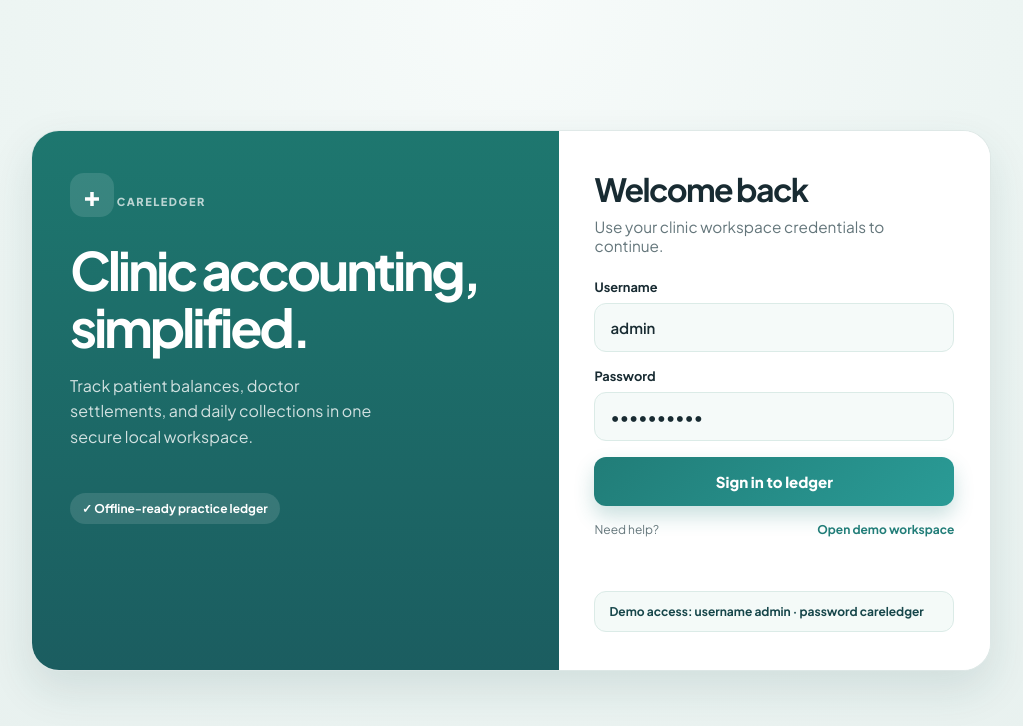
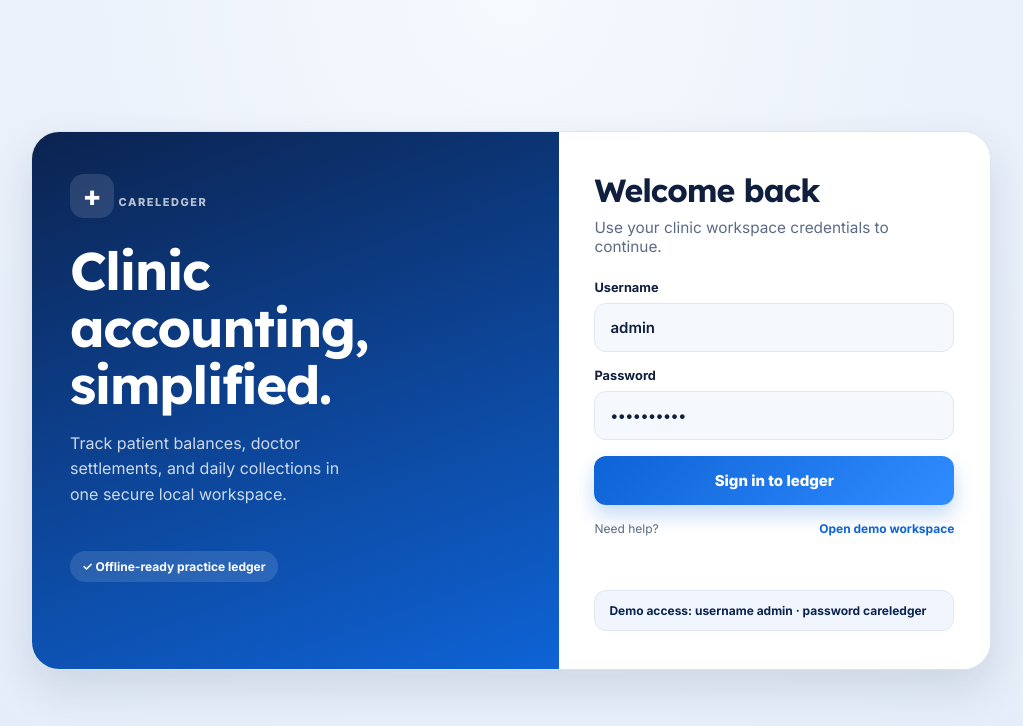
Before and after one commit to widdix123/careledger, a website: page login/index.html in a window 1280 px wide. Shown: the whole page, without its empty margins (129-1152 px from the left). Drawn offline with Linux system fonts and the light colour scheme.

Commit message:
Clinical blue theme, collapsible sidebar groups, payment search
- New Inter/Lexend typography and navy/medical-blue theme (theme.css)
- Patients and Doctor sidebar groups toggle open/closed and remember state
- Search bars on Payment history and Doctor payments
- Header banner always shows the clinic name; date is now live

Co-Authored-By: Claude Opus 5.5 <noreply@anthropic.com>

```diff
--- a/login/index.html
+++ b/login/index.html
@@ -4,7 +4,7 @@
   <meta charset="UTF-8" />
   <meta name="viewport" content="width=device-width, initial-scale=1.0" />
   <title>CareLedger Login</title>
-  <meta name="theme-color" content="#217d78" />
+  <meta name="theme-color" content="#0b2350" />
   <meta name="mobile-web-app-capable" content="yes" />
   <meta name="apple-mobile-web-app-capable" content="yes" />
   <meta name="apple-mobile-web-app-status-bar-style" content="default" />
@@ -15,18 +15,18 @@
   <link rel="manifest" href="../manifest.webmanifest" />
   <link rel="preconnect" href="https://fonts.googleapis.com">
   <link rel="preconnect" href="https://fonts.gstatic.com" crossorigin>
-  <link href="https://fonts.googleapis.com/css2?family=DM+Mono:wght@400;500&family=Plus+Jakarta+Sans:wght@400;500;600;700;800&display=swap" rel="stylesheet">
+  <link href="https://fonts.googleapis.com/css2?family=Inter:wght@400;500;600;700;800&family=Lexend:wght@500;600;700&display=swap" rel="stylesheet">
   <style>
     :root {
-      --bg: #edf5f3;
+      --bg: #eaf1fb;
       --panel: #ffffff;
-      --panel-soft: #f5faf9;
-      --teal: #217d78;
-      --teal-deep: #16464a;
-      --line: #dbebe7;
-      --muted: #64767b;
-      --text: #182b32;
-      --shadow: 0 18px 44px rgba(22, 70, 74, 0.12);
+      --panel-soft: #f5f8fd;
+      --teal: #0e63d6;
+      --teal-deep: #0b2350;
+      --line: #dfe7f3;
+      --muted: #5b6b85;
+      --text: #0f1f3d;
+      --shadow: 0 18px 44px rgba(15, 31, 61, 0.12);
     }
     * { box-sizing: border-box; }
     body {
@@ -34,16 +34,16 @@
       min-height: 100vh;
       display: grid;
       place-items: center;
-      background: radial-gradient(circle at top, #f7fbfa 0%, var(--bg) 48%, #e7f0ee 100%);
+      background: radial-gradient(circle at top, #f6f9fe 0%, var(--bg) 48%, #e3ecf9 100%);
       color: var(--text);
-      font-family: 'Plus Jakarta Sans', sans-serif;
+      font-family: 'Inter', sans-serif;
     }
     .login-shell {
       display: grid;
       grid-template-columns: 1.1fr .9fr;
       width: min(960px, calc(100vw - 32px));
       background: rgba(255,255,255,0.7);
-      border: 1px solid rgba(125, 159, 156, 0.22);
+      border: 1px solid rgba(120, 145, 190, 0.22);
       border-radius: 28px;
       box-shadow: var(--shadow);
       overflow: hidden;
@@ -51,7 +51,7 @@
     }
     .brand-panel {
       padding: 42px 38px;
-      background: linear-gradient(180deg, #1e776f 0%, #1b5d60 100%);
+      background: linear-gradient(160deg, #0b2350 0%, #0e63d6 100%);
       color: #fff;
       position: relative;
     }
@@ -132,24 +132,24 @@
       border: 1px solid var(--line);
       border-radius: 12px;
       padding: 14px 15px;
-      font: 600 15px 'Plus Jakarta Sans', sans-serif;
+      font: 600 15px 'Inter', sans-serif;
       color: var(--text);
       background: var(--panel-soft);
       width: 100%;
     }
     input:focus {
-      outline: 2px solid rgba(33,125,120,.16);
+      outline: 2px solid rgba(14,99,214,.16);
       border-color: var(--teal);
     }
     .primary-button {
       border: 0;
       border-radius: 12px;
-      background: linear-gradient(135deg, var(--teal) 0%, #2a9b96 100%);
+      background: linear-gradient(135deg, var(--teal) 0%, #2f8cff 100%);
       color: white;
       padding: 15px 18px;
-      font: 800 15px 'Plus Jakarta Sans', sans-serif;
+      font: 800 15px 'Inter', sans-serif;
       cursor: pointer;
-      box-shadow: 0 10px 20px rgba(33,125,120,.24);
+      box-shadow: 0 10px 20px rgba(14,99,214,.24);
     }
     .helper-row {
       display: flex;
@@ -168,7 +168,7 @@
       margin-top: 20px;
       padding: 12px 14px;
       border-radius: 12px;
-      background: #f4faf8;
+      background: #f1f6fe;
       border: 1px solid var(--line);
       color: var(--teal-deep);
       font-size: 12px;
@@ -187,6 +187,7 @@
       .brand-panel, .form-panel { padding: 28px 22px; }
       .brand-copy { max-width: none; }
     }
+    h1, h2 { font-family: 'Lexend', 'Inter', sans-serif; font-weight: 700; letter-spacing: -0.03em; }
   </style>
 </head>
 <body>
--- a/service-worker.js
+++ b/service-worker.js
@@ -1,5 +1,5 @@
-const CACHE_NAME = 'careledger-shell-v4';
-const APP_SHELL = ['./', './index.html', './styles.css', './app.js', './manifest.webmanifest', './login/', './logout/', './icon.svg', './icons/icon-192.png', './icons/icon-512.png', './icons/icon-maskable-512.png', './icons/apple-touch-icon.png', './icons/favicon-32.png', './vendor/nepali-date-converter.umd.js'];
+const CACHE_NAME = 'careledger-shell-v6';
+const APP_SHELL = ['./', './index.html', './styles.css', './theme.css', './app.js', './manifest.webmanifest', './login/', './logout/', './icon.svg', './icons/icon-192.png', './icons/icon-512.png', './icons/icon-maskable-512.png', './icons/apple-touch-icon.png', './icons/favicon-32.png', './vendor/nepali-date-converter.umd.js'];
 
 self.addEventListener('install', event => {
   event.waitUntil(caches.open(CACHE_NAME).then(cache => cache.addAll(APP_SHELL)));
--- /dev/null
+++ b/theme.css
@@ -0,0 +1,156 @@
+/* CareLedger clinical theme: loaded last, overrides styles.css and inline styles */
+:root{
+  --ink:#0f1f3d;--muted:#5b6b85;--line:#e2e8f2;--paper:#f2f6fc;--white:#fff;
+  --teal:#0e63d6;--teal-deep:#0a3f8f;--teal-soft:#e7f0fe;
+  --gold:#e08a00;--gold-soft:#fff3dc;
+  --blue:#0891b2;--blue-soft:#e0f5fa;
+  --coral:#e5484d;--coral-soft:#fdecec;
+  --green:#12a36b;--green-soft:#e2f7ee;
+  --navy:#0b2350;--navy-2:#123a7a;
+  --shadow:0 1px 2px rgba(15,31,61,.04),0 8px 24px rgba(15,31,61,.06);
+  --ui:'Inter',system-ui,-apple-system,sans-serif;--display:'Lexend','Inter',system-ui,sans-serif;
+}
+body{background:var(--paper);color:var(--ink);font-family:var(--ui);font-size:15px}
+button,input,select,textarea{font-family:var(--ui)}
+h1,h2,h3,.brand{font-family:var(--display)}
+
+/* Monospace labels → clear sans */
+.eyebrow,.nav-label,th,.nav-count,.filter-tab span,.doctor-settlement,.pending-percent{font-family:var(--ui)!important}
+.balance,.visit-count,.activity-amount,.report-line strong,.history-line>strong,.payment-balance strong,td{font-family:var(--ui);font-variant-numeric:tabular-nums}
+.balance,.visit-count,.activity-amount,.report-line strong,.history-line>strong{font-weight:700}
+
+/* Sidebar: navy clinical panel */
+.sidebar{background:linear-gradient(180deg,var(--navy) 0%,var(--navy-2) 100%);border-right:0;color:#dbe6ff;position:sticky;top:0;height:100vh;overflow-y:auto}
+.brand{color:#fff;font-weight:700;font-size:21px;letter-spacing:-.4px}
+.brand-mark{background:#fff;color:var(--teal);border-radius:10px;width:32px;height:32px;font-size:24px;font-weight:700;box-shadow:0 4px 14px rgba(0,0,0,.2)}
+.practice-switcher{background:rgba(255,255,255,.07);border:1px solid rgba(255,255,255,.12)}
+.practice-switcher strong{color:#fff}
+.practice-switcher select{background:rgba(255,255,255,.95);border:0;font:600 12px var(--ui);color:var(--ink);width:150px}
+.chevron{color:#9fb4dc}
+.clinic-dot,.sync-dot{background:#3ddc97;box-shadow:0 0 0 4px rgba(61,220,151,.18)}
+.nav-item{color:#c3d2f0;font:500 14px var(--ui);border-radius:10px}
+.nav-item:hover{background:rgba(255,255,255,.08);color:#fff}
+.nav-item.active{background:#fff;color:var(--teal);font-weight:700;box-shadow:0 6px 18px rgba(0,0,0,.18)}
+.nav-count{background:rgba(255,255,255,.14);color:#fff;font-weight:700}
+.nav-item.active .nav-count{background:var(--teal-soft);color:var(--teal)}
+.nav-sub{border-left-color:rgba(255,255,255,.14)}
+.nav-sub .nav-item.nav-action{color:#8fd3ff}
+.nav-sub .nav-item.nav-action:hover{color:#fff}
+
+/* Collapsible nav groups */
+.nav-group-title{width:calc(100% - 8px);margin:0 4px 4px;padding:9px 8px;border:0;border-radius:8px;background:transparent;color:#fff;font:700 11.5px var(--ui);letter-spacing:1px;cursor:pointer;text-align:left}
+.nav-group-title:hover{background:rgba(255,255,255,.07)}
+.nav-group-title .nav-icon{color:#8fd3ff}
+.nav-group-title .group-chevron{margin-left:auto;font-size:13px;color:#9fb4dc;transition:transform .2s ease}
+.nav-group.collapsed .group-chevron{transform:rotate(-90deg)}
+.nav-group .nav-sub{overflow:hidden;max-height:400px;transition:max-height .25s ease,opacity .2s ease}
+.nav-group.collapsed .nav-sub{max-height:0;opacity:0}
+.nav-group-title .group-count{margin-left:auto;background:rgba(255,255,255,.14);color:#fff;border-radius:20px;padding:2px 7px;font-size:10px;letter-spacing:0;display:none}
+.nav-group.collapsed .group-count{display:inline-block}
+.nav-group.collapsed .group-count+.group-chevron{margin-left:8px}
+
+.sync-status{border-bottom-color:rgba(255,255,255,.12)}
+.sync-status strong,.user-chip strong{color:#fff}
+.sync-status small,.user-chip small{color:#9fb4dc}
+.avatar{background:linear-gradient(135deg,#8fd3ff,#fff);color:var(--navy)}
+.logout-link{color:#c3d2f0}
+.logout-link:hover{background:rgba(229,72,77,.18);color:#ffb4b6}
+
+/* Header banner */
+.main-content{padding:28px 40px 54px}
+.topbar{position:relative;overflow:hidden;align-items:center;margin-bottom:22px;padding:26px 30px;border-radius:18px;color:#fff;background:linear-gradient(120deg,var(--teal-deep) 0%,var(--teal) 55%,#2f8cff 100%);box-shadow:0 14px 34px rgba(14,99,214,.25)}
+.topbar::after{content:"";position:absolute;right:-30px;top:-40px;width:220px;height:220px;opacity:.12;pointer-events:none;background:
+  linear-gradient(#fff,#fff) center/46px 160px no-repeat,linear-gradient(#fff,#fff) center/160px 46px no-repeat}
+.topbar>*{position:relative;z-index:1}
+.topbar .eyebrow{color:rgba(255,255,255,.78);font-weight:600;letter-spacing:1.4px}
+.topbar h1{color:#fff;font:700 32px var(--display);letter-spacing:-.8px;margin-top:6px}
+.topbar .icon-button{color:#fff}
+.notification-dot{background:#ffd166}
+.topbar .primary-button{background:#fff;color:var(--teal);box-shadow:0 6px 16px rgba(0,0,0,.15)}
+.topbar .primary-button:hover{background:#eef4ff}
+
+/* Workspace toggle */
+.workspace-toggle{margin:0 0 26px;background:#e3eaf5;border-radius:12px;padding:5px}
+.workspace-toggle-button{font:600 13px var(--ui);color:var(--muted);padding:9px 18px;border-radius:9px}
+.workspace-toggle-button.active{background:#fff;color:var(--teal);box-shadow:0 2px 10px rgba(15,31,61,.1)}
+
+/* Headings & text */
+.section-intro h2{font:700 23px var(--display);letter-spacing:-.4px}
+.section-intro p,.panel-header p{color:var(--muted);font-size:13.5px}
+.panel-header h3,.report-card h3{font:600 16px var(--display);letter-spacing:-.1px}
+.eyebrow{color:#7d8ca5;font-weight:600}
+th{color:#6b7a93;font-weight:600;font-size:11.5px;letter-spacing:.5px;background:#f7f9fd}
+td{font-size:14px;color:var(--ink)}
+.treatment{color:var(--muted)}
+
+/* Buttons */
+.primary-button{background:var(--teal);border-radius:10px;font:600 13.5px var(--ui);padding:11px 18px;box-shadow:0 6px 16px rgba(14,99,214,.25)}
+.primary-button:hover{background:var(--teal-deep)}
+.secondary-button{border-radius:10px;font:600 13.5px var(--ui)}
+.text-button{color:var(--teal);font:600 13px var(--ui)}
+
+/* Cards */
+.panel,.stat-card,.report-card,.date-filter,.search-box{border-color:var(--line);border-radius:14px;box-shadow:var(--shadow)}
+.stat-card{border-top:0;position:relative;overflow:hidden;padding:20px 20px 16px}
+.stat-card::before{content:"";position:absolute;left:0;top:0;bottom:0;width:5px;background:var(--teal)}
+.accent-gold::before{background:var(--gold)}
+.accent-blue::before{background:var(--blue)}
+.accent-coral::before{background:var(--coral)}
+.stat-head{font:600 13px var(--ui);color:var(--muted)}
+.stat-icon{width:38px;height:38px;border-radius:11px;display:grid;place-items:center;background:var(--teal-soft);font-size:18px}
+.accent-gold .stat-icon{background:var(--gold-soft)}
+.accent-blue .stat-icon{background:var(--blue-soft)}
+.stat-card>strong{font:700 32px var(--display)!important;letter-spacing:-.8px!important;color:var(--ink);margin:10px 0 14px}
+.stat-foot{font-size:12px;color:#8a98b0}
+.trend.up{color:var(--green)}
+.trend.neutral{color:var(--gold)}
+.doctor-settlement{font-size:12px;color:var(--muted)}
+.date-filter{font:600 13px var(--ui);color:var(--muted)}
+.date-filter select{font:700 15px var(--display)!important;color:var(--ink);border-color:var(--line);border-radius:8px}
+
+/* Table rows */
+tbody tr{transition:background .15s}
+tbody tr:hover td{background:#f7faff}
+.patient-avatar{background:var(--teal-soft);color:var(--teal);font-weight:700}
+.patient-avatar.blue{background:var(--blue-soft);color:var(--blue)}
+.status-badge{border-radius:20px;padding:5px 10px;font:700 11px var(--ui)}
+.status-badge.cleared{background:var(--green-soft);color:var(--green)}
+.status-badge.outstanding{background:var(--coral-soft);color:var(--coral)}
+.progress-bar i{background:linear-gradient(90deg,var(--teal),#2f8cff)}
+.activity-icon{background:var(--green-soft);color:var(--green)}
+.activity-amount{color:var(--green)}
+.filter-tab{font:600 13.5px var(--ui)}
+
+.patient-list-panel th,.patient-list-panel td{padding-left:13px;padding-right:13px}
+.search-box input{font:500 14px var(--ui);width:170px}
+
+/* Reports */
+.outstanding-card,.cleared-card{border-top:0}
+.report-card{position:relative;overflow:hidden}
+.report-card::before{content:"";position:absolute;left:0;right:0;top:0;height:4px;background:var(--coral)}
+.cleared-card::before{background:var(--green)}
+.cleared-card .report-symbol{background:var(--green-soft);color:var(--green)}
+.cleared-card .report-line strong{color:var(--green)}
+.report-total{font:700 30px var(--display)!important}
+
+/* Modals */
+.modal{border-radius:18px;padding:28px}
+.modal-backdrop{background:rgba(11,35,80,.45);backdrop-filter:blur(3px)}
+.modal-header h2{font:700 22px var(--display)}
+.modal label{color:#44536d;font:600 13px var(--ui)}
+.modal input,.modal select,.modal textarea{border-color:var(--line);border-radius:10px;font:500 14px var(--ui);padding:12px 13px}
+.modal input:focus,.modal select:focus,.modal textarea:focus{border-color:var(--teal);box-shadow:0 0 0 4px var(--teal-soft)}
+.toast{background:var(--navy);border-radius:10px;font:500 13px var(--ui)}
+
+@media(max-width:1050px){.main-content{padding:24px 22px}}
+@media(max-width:720px){
+  .sidebar{height:auto;min-height:100vh;position:static}
+  .nav-group.collapsed .nav-sub{max-height:none;opacity:1}
+  .brand-mark{font-size:22px}
+  .topbar{padding:18px;border-radius:14px}
+  .topbar h1{font-size:22px}
+  .topbar::after{display:none}
+  .brand,.nav-item,.nav-sub .nav-item{font-size:0}
+  .nav-item .nav-count{display:none}
+}
+.search-box input[type=search]{-webkit-appearance:none;appearance:none}
```
Also changed, not shown: app.js (+16 -3 lines), index.html (+18 -17 lines), logout/index.html (+17 -16 lines), styles.css (+3 -3 lines), icon.svg, icons/apple-touch-icon.png, icons/favicon-32.png, icons/icon-192.png, icons/icon-512.png, icons/icon-maskable-512.png, manifest.webmanifest.
